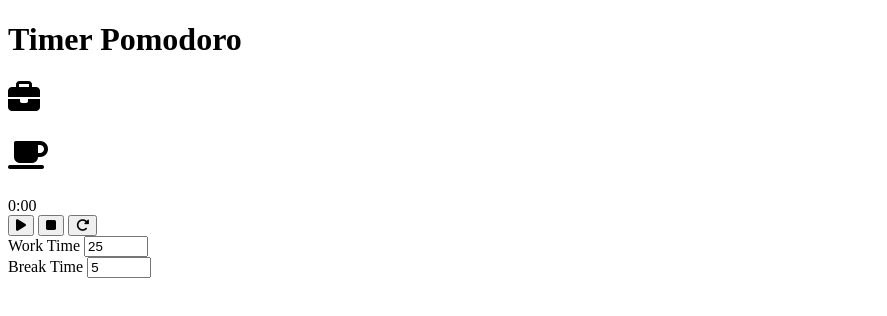
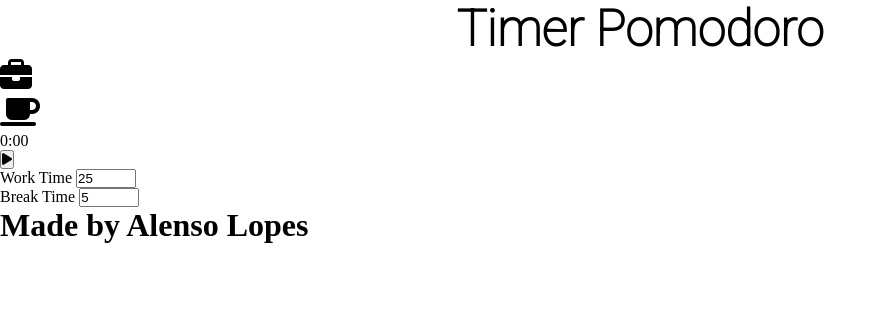
Before and after one commit to AlensoLopes/PomodoroTimer, a plain HTML site: page index.html in a window 1280 px wide. Shown: the whole page, without its empty margins (0-887 px from the left). Drawn offline with Linux system fonts and the light colour scheme; a web font is replaced by a local one.

Commit message:
starting on css

```diff
--- a/index.html
+++ b/index.html
@@ -41,6 +41,9 @@
                 </form>
             </div>
     </main>
+    <footer>
+        <h1>Made by Alenso Lopes</h1>
+    </footer>
     <script src="app.js"></script>
     <script src="https://kit.fontawesome.com/880ee86f7a.js" crossorigin="anonymous"></script>
 </body>
--- a/style.css
+++ b/style.css
@@ -0,0 +1,31 @@
+@import url('https://fonts.googleapis.com/css2?family=DM+Serif+Text&family=Noto+Sans&family=Roboto:wght@100&display=swap');
+@import url('https://fonts.googleapis.com/css2?family=Open+Sans&display=swap');
+@import url('https://fonts.googleapis.com/css2?family=Poppins&display=swap');
+
+*{
+    margin: 0;
+    padding: 0;
+    box-sizing: border-box;
+}
+
+.timer__button--stop{
+    display: none;
+    margin-right: 10px;
+}
+
+.timer__button--reset{
+    display: none;
+}
+
+.timer__button--start{
+    display: block;
+    margin-right: 10px;
+}
+
+.title{
+    display: flex;
+    justify-content: center;
+    font-family: 'Roboto', sans-serif;
+    font-size: 50px;
+    font-weight: 700;
+}
```
